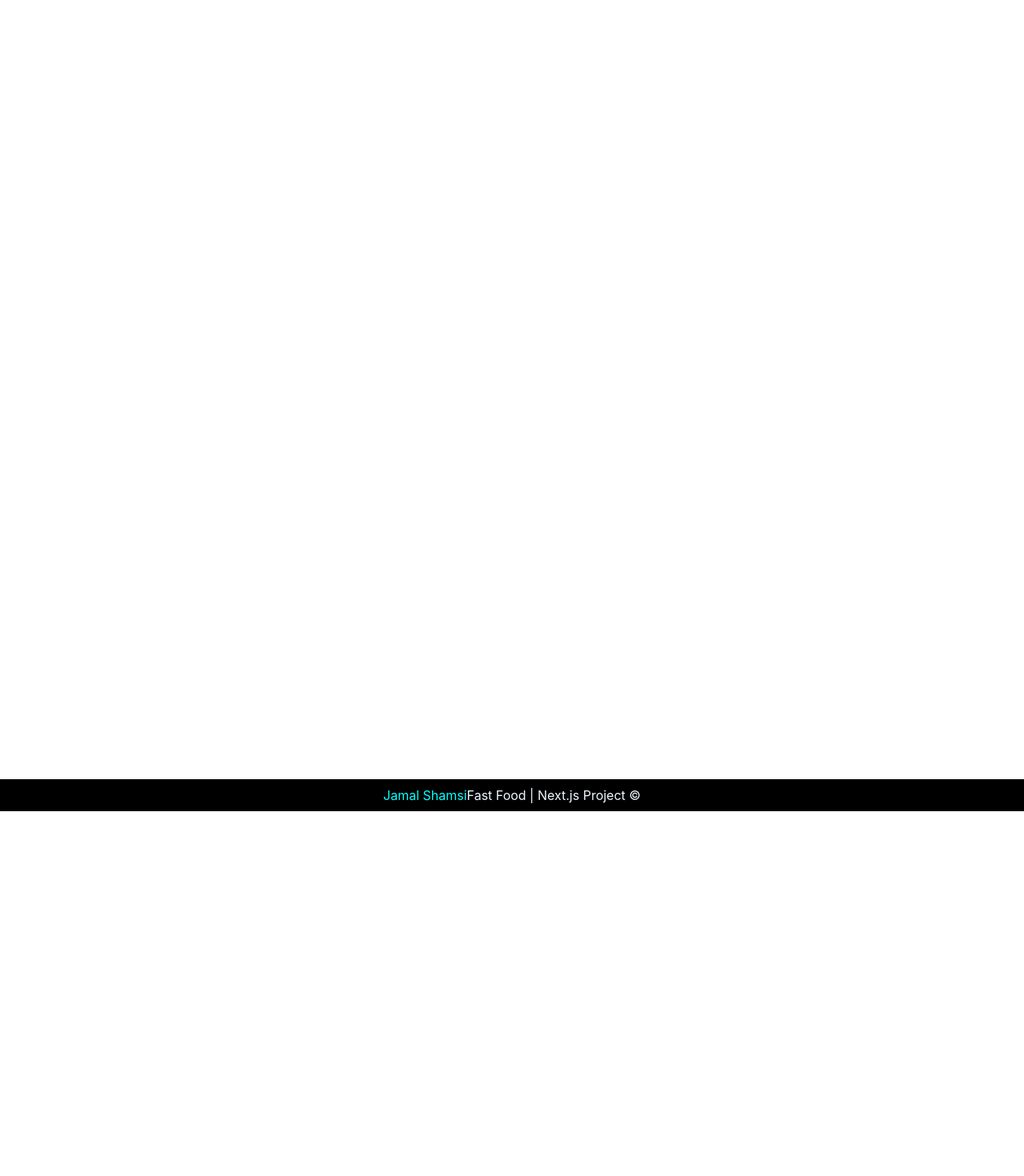
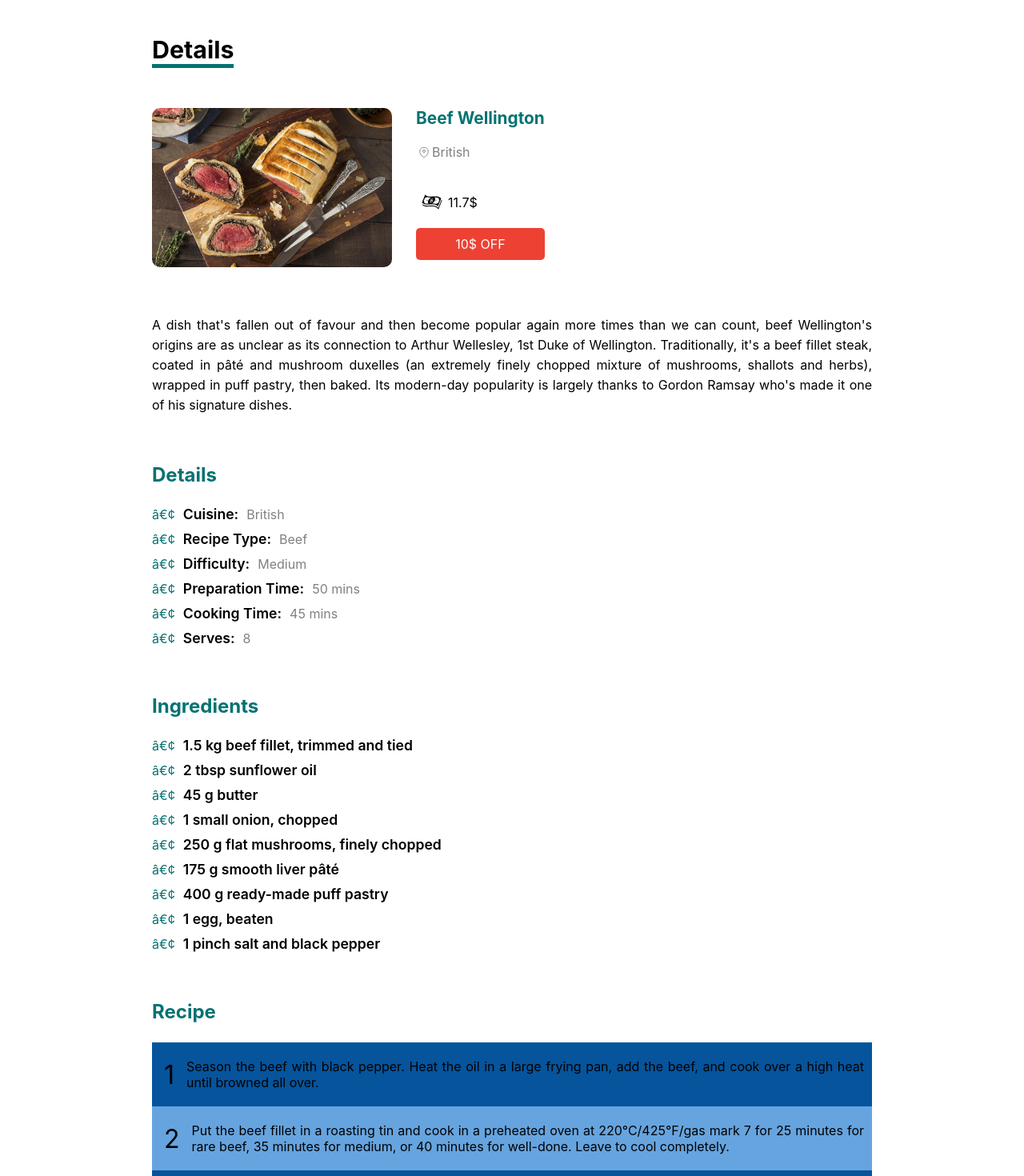
Before and after one commit to jamalshamsi1988/fastfood-next, a Next.js app: page /menu/1 in a window 1280 px wide. Shown: the part 80-1550 px from the top of the page at 80% size. Before the commit the page ends 1094 px from the top, so only its background shows below. Built offline with nearby package versions, Linux system fonts and the light colour scheme; data requests are answered from the project's data file.

Commit message:
details page is completed

```diff
--- /dev/null
+++ b/components/templates/DetailsPage.js
@@ -0,0 +1,77 @@
+import styles from "./DetailsPage.module.css";
+import Location from "../icons/Location";
+import Dollar from "../icons/Dollar";
+
+function DetailsPage(props) {
+  const {
+    id,
+    name,
+    price,
+    discount,
+    introduction,
+    details,
+    ingredients,
+    recipe,
+  } = props;
+
+  return (
+    <div className={styles.container}>
+      <h2>Details</h2>
+      <div className={styles.subContainer}>
+        <div className={styles.banner}>
+          <img src={`/images/${id}.jpeg`} alt={name} />
+          <div>
+            <h3>{name}</h3>
+            <span className={styles.location}>
+              <Location />
+              {details[0].Cuisine}
+            </span>
+            <span className={styles.price}>
+              <Dollar />
+              {discount ? (price * (100 - discount)) / 100 : price}$
+            </span>
+            {discount ? (
+              <span className={styles.discount}>{discount}$ OFF</span>
+            ) : null}
+          </div>
+        </div>
+        <div className={styles.introduction}>
+          <p>{introduction}</p>
+        </div>
+        <div className={styles.details}>
+          <h4>Details</h4>
+          <ul>
+            {details.map((detail, index) => (
+              <li key={index}>
+                <p>{Object.keys(detail)[0]}: </p>
+                <span>{Object.values(detail)[0]}</span>
+              </li>
+            ))}
+          </ul>
+        </div>
+        <div className={styles.details}>
+          <h4>Ingredients</h4>
+          <ul>
+            {ingredients.map((item, index) => (
+              <li key={index}>
+                <p>{item}</p>
+              </li>
+            ))}
+          </ul>
+        </div>
+        <div className={styles.recipe}>
+          <h4>Recipe</h4>
+          {recipe.map((item, index) => (
+            <div key={index} className={index % 2 ? styles.odd : styles.even}>
+              <span>{index + 1}</span>
+              <p>{item}</p>
+            </div>
+          ))}
+        </div>
+        <button>Add to Cart</button>
+      </div>
+    </div>
+  );
+}
+
+export default DetailsPage;
--- /dev/null
+++ b/components/templates/DetailsPage.module.css
@@ -0,0 +1,155 @@
+.container {
+    max-width: 900px;
+    margin: auto;
+    margin-top: 100px;
+  }
+
+  .container h2 {
+    border-bottom: 5px solid  rgb(5, 114, 114);
+    width: fit-content;
+    margin-bottom: 50px;
+    font-size: 1.9rem;
+  }
+
+  .banner {
+    display: flex;
+  }
+
+  .banner img {
+    width: 300px;
+    border-radius: 10px;
+  }
+
+  .banner div {
+    margin-left: 30px;
+  }
+
+  .banner h3 {
+    font-size: 1.3rem;
+    color:  rgb(5, 114, 114);
+  }
+
+  .banner span {
+    display: flex;
+    align-items: center;
+  }
+
+  .location {
+    color: grey;
+    margin: 20px 0 40px;
+  }
+
+  .discount {
+    background-color: #ed4133;
+    color: white;
+    padding: 10px 0;
+    display: flex;
+    justify-content: center;
+    border-radius: 5px;
+    margin-top: 20px;
+  }
+
+  .introduction {
+    margin: 60px 0;
+    line-height: 25px;
+    text-align: justify;
+  }
+
+  .details {
+    margin-bottom: 60px;
+  }
+
+  .details h4 {
+    font-size: 1.5rem;
+    color:  rgb(5, 114, 114);
+    margin: 24px 0;
+  }
+
+  .details ul {
+    list-style: none;
+  }
+
+  .details li {
+    display: flex;
+    align-items: center;
+    margin: 10px 0;
+  }
+
+  .details li::before {
+    content: "â€¢ ";
+    color:  rgb(5, 114, 114);
+  }
+
+  .details p {
+    font-size: 1.1rem;
+    font-weight: 600;
+    margin: 0 10px;
+  }
+
+  .details span {
+    color: grey;
+  }
+
+  .recipe {
+    margin-bottom: 100px;
+  }
+
+  .recipe h4 {
+    font-size: 1.5rem;
+    color: rgb(5, 114, 114);
+    margin: 24px 0;
+  }
+
+  .recipe div {
+    display: flex;
+    align-items: center;
+    padding: 20px 10px;
+    text-align: justify;
+  }
+
+  .recipe span {
+    font-size: 2rem;
+    margin: 0 15px 0 5px;
+  }
+
+  .odd {
+    background-color:  #66a4df ;
+  }
+
+  .even {
+    background-color:#06549c;
+  }
+
+  .container button {
+    width: 100%;
+    border: none;
+    background-color: rgb(5, 114, 114);
+    color: white;
+    padding: 15px;
+    font-size: 1.3rem;
+    border-radius: 10px;
+    cursor: pointer;
+    margin-bottom: 100px;
+  }
+
+  @media (max-width: 900px) {
+    .container {
+      padding: 20px;
+    }
+  }
+
+  @media (max-width: 600px) {
+    .container {
+      padding: 10px;
+    }
+    .banner {
+      flex-direction: column;
+    }
+    .banner div {
+      margin: 0;
+    }
+    .banner img {
+      width: 100%;
+      margin-bottom: 20px;
+    }
+  }
--- a/pages/menu/[id].js
+++ b/pages/menu/[id].js
@@ -1,4 +1,5 @@
 import { useRouter } from 'next/router';
+import DetailsPage from '../../components/templates/DetailsPage';
 
 
 const Details = ({data}) => {
@@ -9,9 +10,7 @@
     }
 
   return (
-    <div>
-
-    </div>
+    <DetailsPage {...data} />
   )
 }
 
```
